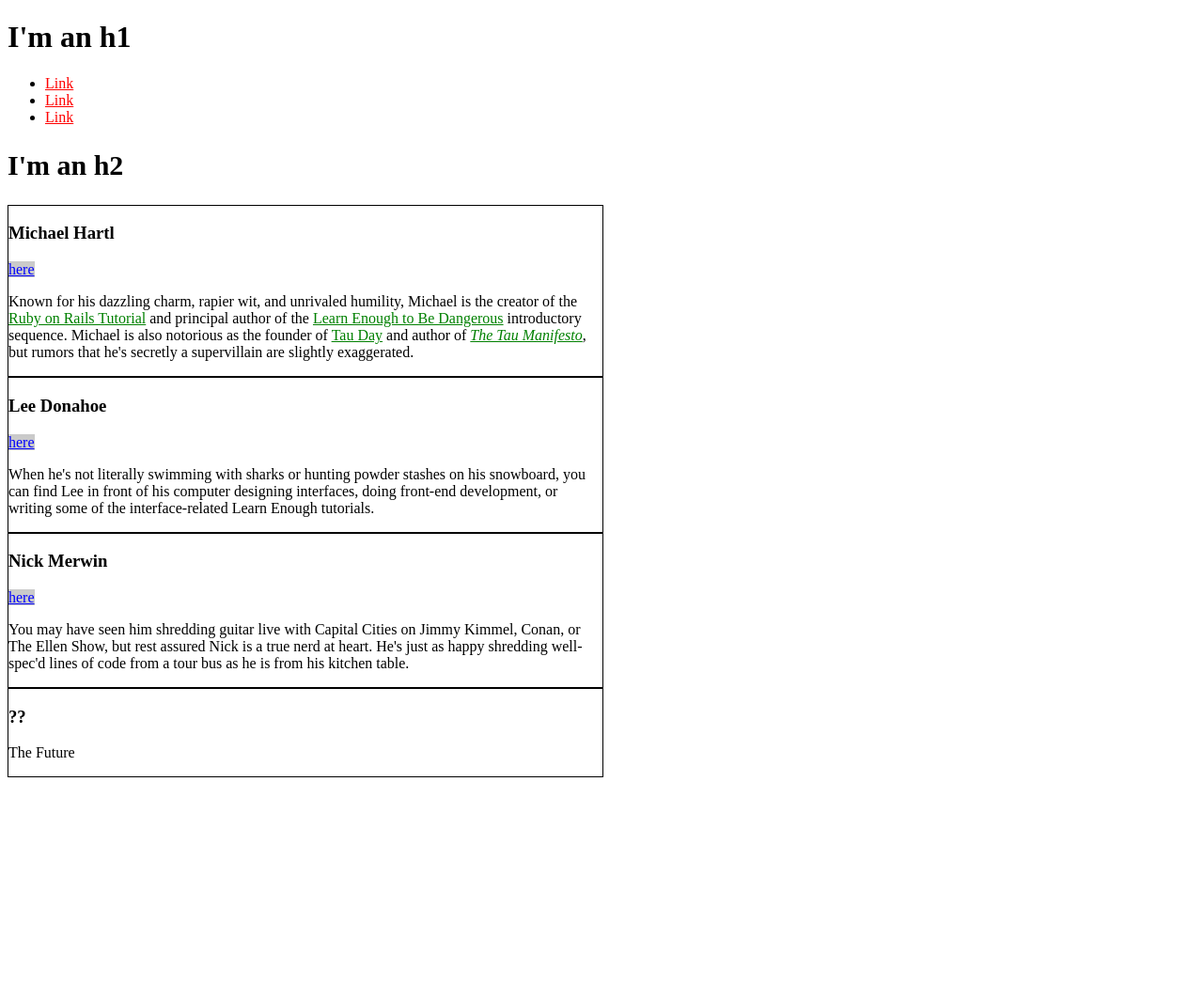
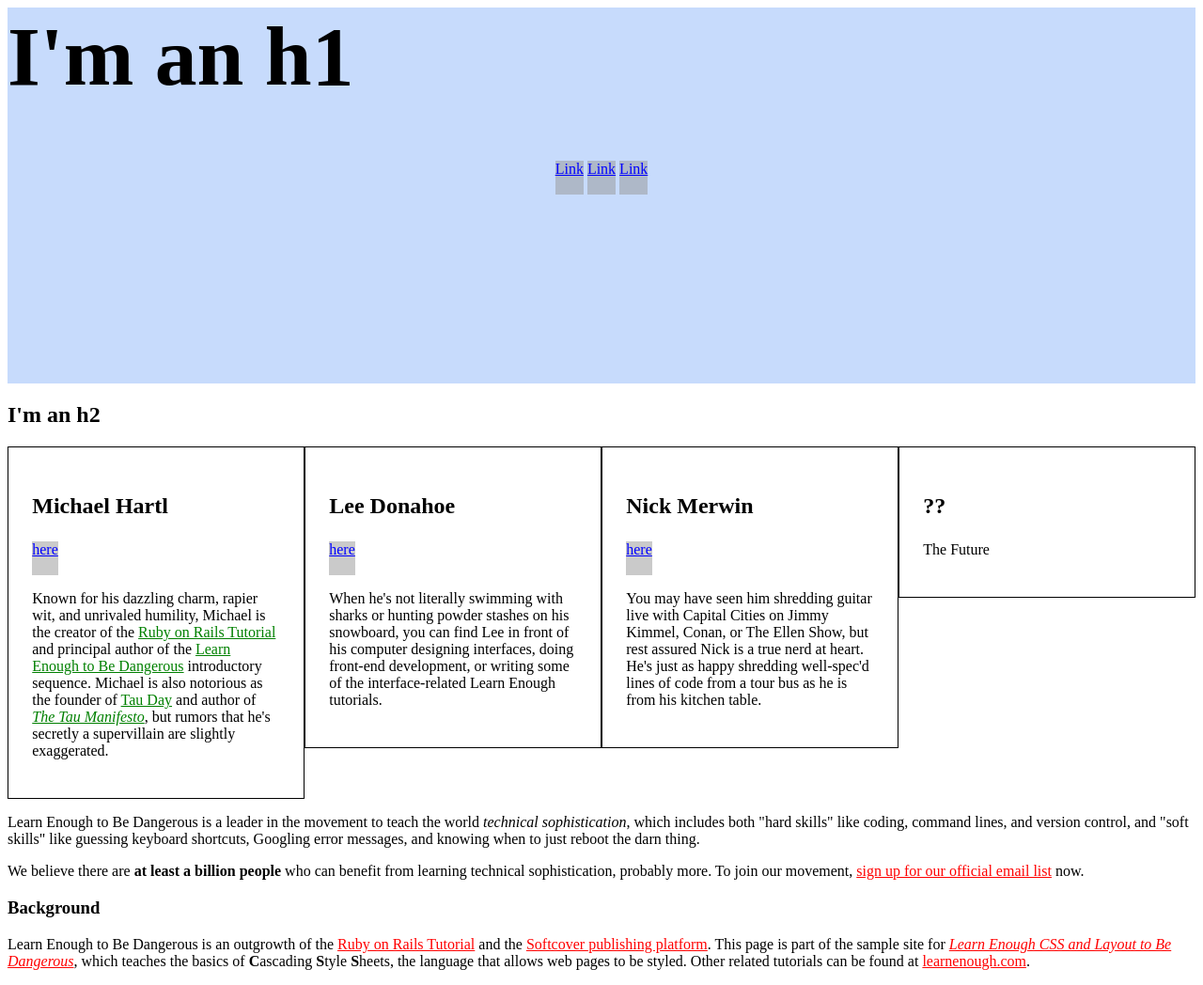
Before and after one commit to clay-carrigan/clay-carrigan.github.io, a plain HTML site: page index.html in a window 1280 px wide. Shown: the whole page at 94% size. Before the commit the page ends 835 px from the top, so only its background shows below. Drawn offline with Linux system fonts and the light colour scheme.

Commit message:
Up to 4.5

```diff
--- a/index.html
+++ b/index.html
@@ -6,43 +6,81 @@
      <style>
       /* GLOBAL STYLES */
       a {
-        color: #ff0000;
+        color: #f00;
       }
-      h2{
-        font-size: 30px;
+      h1{
+        font-size: 7vw;
+        margin-top: 0;
       }
-      /*BIO STYLES*/
-      .bio-wrapper{
-
+      /* HERO STYLES */
+      .full-hero{
+        background-color: #c7dbfc;
+        height: 50vh;
+      }
+      /* SOCIAL STYLES */
+      .social-link {
+        background: rgba(150, 150, 150, 0.5);
+        color: blue;
+        display: inline-block;
+        height: 36px;
+      }
+      .social-list{
+        list-style: none;
+        padding: 0;
+        text-align: center;
+      }
+      .social-list > li{
+        display: inline-block;
+      }
+      /* BIO STYLES */
+      .bio-wrapper {
+        font-size: 24px;
+        overflow: hidden;
+      }
+      .bio-wrapper:after {
+        visibility: hidden;
+        display: block;
+        font-size: 0;
+        content: " ";
+        clear: both;
+        height: 0;
       }
       .bio-box {
         border: 1px solid black;
-        width: 50%;
+        box-sizing: border-box;
+        float: left;
+        font-size: 1rem;
+        padding: 2%;
+        width: 25%;
+      }
+      .bio-box h3 {
+        font-size: 1.5em;
+      }
+      .bio-copy {
+        font-size: 1em;
       }
       .bio-copy a {
         color: green;
       }
-      /*SOCIAL STYLES*/
-      .social-link {
-        background: rgba(150, 150, 150, .5);
-        color: blue;
-      }
     </style>
   </head>
   <body>
+    <div class="full-hero hero-home">
       <h1>I'm an h1</h1>
-    <ul>
+        <ul class="social-list">
           <li>
-        <a href="http://example.com/">Link</a>
+            <a href="http://example.com/" class="social-link">Link</a>
           </li>
           <li>
-        <a href="http://example.com/">Link</a>
+            <a href="http://example.com/" class="social-link">Link</a>
           </li>
           <li>
-        <a href="http://example.com/">Link</a>
+            <a href="http://example.com/" class="social-link">Link</a>
           </li>
         </ul>
+      </div>
     <h2>I'm an h2</h2>
+    </div>
        <div class="bio-wrapper">
         <div class="bio-box">
           <h3>Michael Hartl</h3>
@@ -89,10 +127,39 @@
       </div>
       <div class="bio-box">
         <h3>??</h3>
+        <div class="bio-copy">
           <p>
             The Future
           </p>
         </div>
       </div>
+    </div>
+    <p>
+    Learn Enough to Be Dangerous is a leader in the movement to teach the
+    world <em>technical sophistication</em>, which includes both "hard
+    skills" like coding, command lines, and version control, and "soft
+     skills" like guessing keyboard shortcuts, Googling error messages, and
+    knowing when to just reboot the darn thing.
+  </p>
+  <p>
+    We believe there are <strong>at least a billion people</strong> who can
+    benefit from learning technical sophistication, probably more. To join
+    our movement,
+    <a href="https://learnenough.com/#email_list">sign up for our official
+    email list</a> now.
+  </p>
+  <h3>Background</h3>
+  <p>
+    Learn Enough to Be Dangerous is an outgrowth of the
+    <a href="http://railstutorial.org/">Ruby on Rails Tutorial</a> and the
+    <a href="http://www.softcover.io/">Softcover publishing platform</a>.
+    This page is part of the sample site for
+    <a href="https://learnenough.com/css-tutorial"><em>Learn Enough CSS and
+    Layout to Be Dangerous</em></a>, which teaches the basics of
+    <strong>C</strong>ascading <strong>S</strong>tyle
+    <strong>S</strong>heets, the language that allows web pages to be styled.
+    Other related tutorials can be found at
+    <a href="https://learnenough.com/">learnenough.com</a>.
+  </p>
   </body>
 </html>
```
Lines whose indentation alone changed are shown as unchanged.
